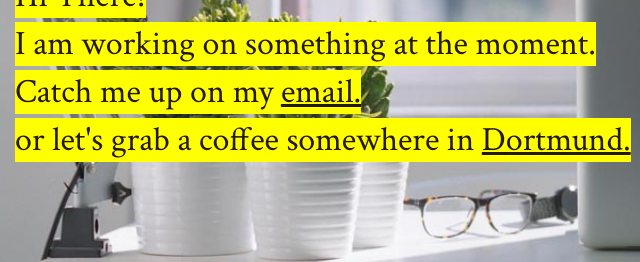
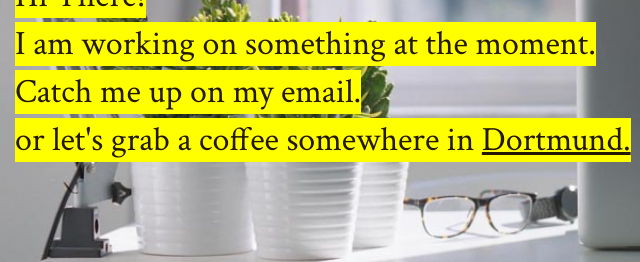
Before and after one commit to apriandanailus/apriandanailus.github.io, a plain HTML site: page index.html in a window 1280 px wide. Shown: the part 362-624 px from the top of the page, 45-685 px from the left. Drawn offline with nearby package versions, Linux system fonts and the light colour scheme.

Commit message:
Update index.html

```diff
--- a/index.html
+++ b/index.html
@@ -46,7 +46,7 @@ Mach es einfach.
 <p class="sub-text"> <span style="background-color: #FFFF00">
 	Hi There! <br>
 	I am working on something at the moment.
-	Catch me up on my <a href="mailto:apriandana@outlook.com">email.</a>  <br>
+	Catch me up on my email.  <br>
 	or let's grab a coffee somewhere in <a href="https://www.google.de/search?num=30&newwindow=1&q=coffee+shop+in+dortmund&spell=1&sa=X&ved=0ahUKEwjNo6qV-rvVAhUBLlAKHaZPAgYQvwUIJSgA&biw=1920&bih=974"> Dortmund. </a>  </span>
 </p>
 </div>
```
